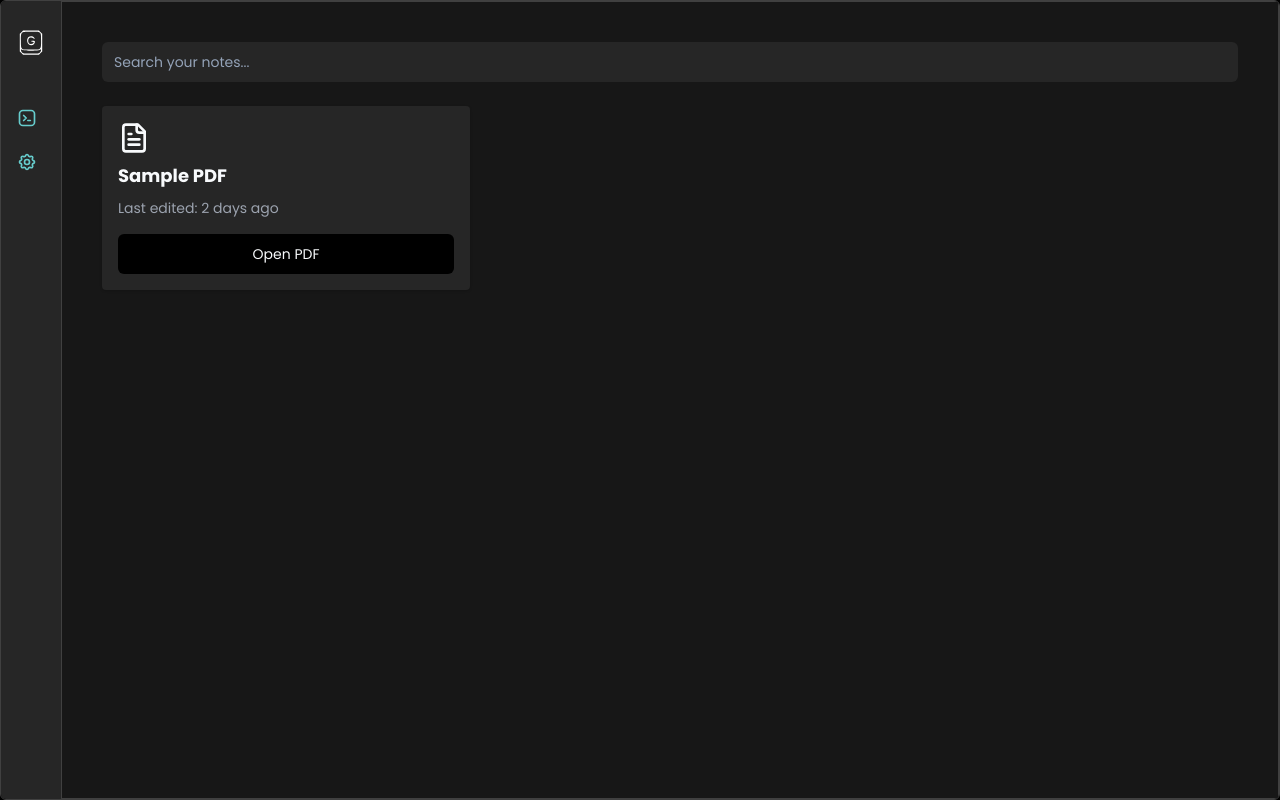
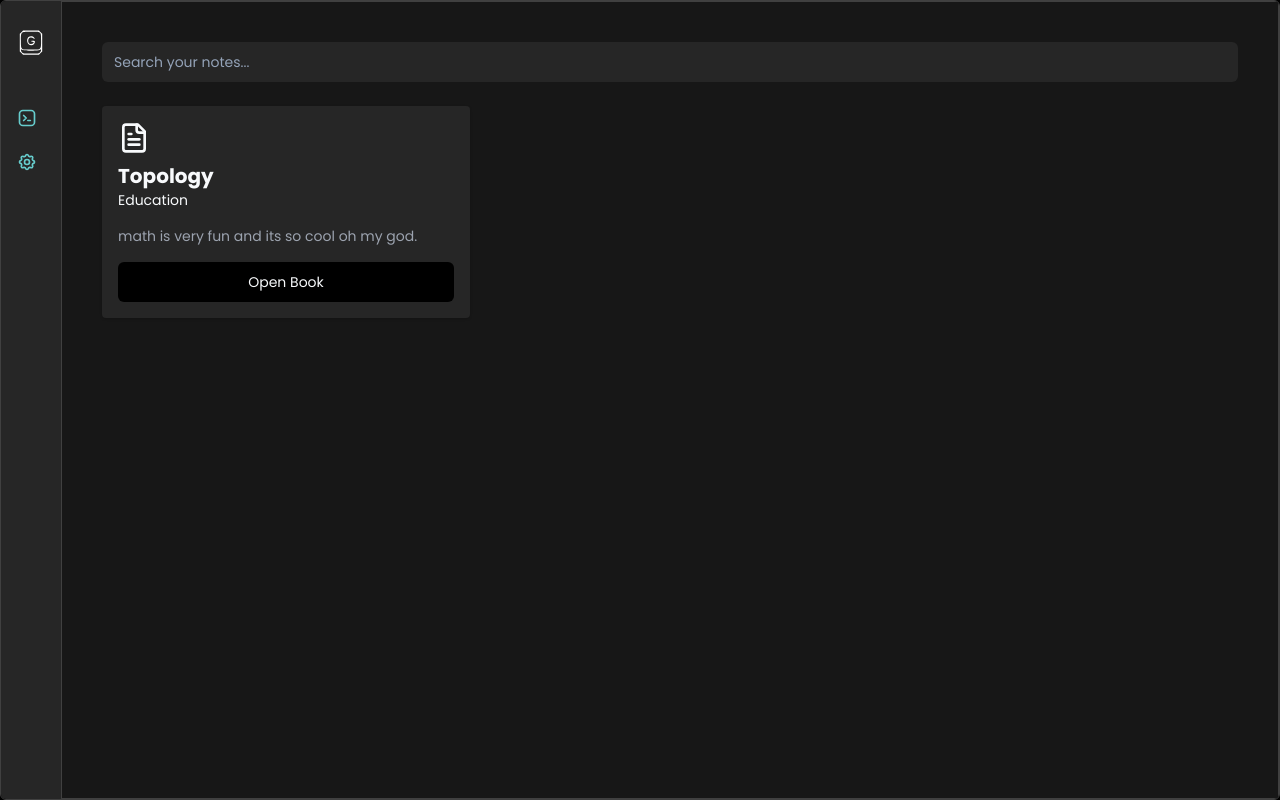
Before and after one commit to kenyounot123/gnovistar-app, a Next.js app: page /dashboard in a window 1280 px wide. Built offline with nearby package versions, Linux system fonts and the light colour scheme; no server answers.

Commit message:
Remove lock button on small screens, add new route for when we open a book

```diff
--- a/src/app/dashboard/components/Sidebar.tsx
+++ b/src/app/dashboard/components/Sidebar.tsx
@@ -66,7 +66,16 @@ export function GnovistarSidebar({children}:SideBarProps) {
             {open ? (
               <div className="flex justify-between">
                 <Logo />
-                <Button className={`border-0 hover:bg-primary`} title={locked ? "Unlock Sidebar" : "Lock Sidebar"} variant="outline" onClick={() => setLocked(!locked)}>{locked ? <ArrowLeftFromLine/> : <ArrowRightFromLine />}</Button>
+                <div className="hidden md:block">
+                  <Button
+                    className="border-0 hover:bg-primary"
+                    title={locked ? "Unlock Sidebar" : "Lock Sidebar"}
+                    variant="outline"
+                    onClick={() => setLocked(!locked)}
+                  >
+                    {locked ? <ArrowLeftFromLine /> : <ArrowRightFromLine />}
+                  </Button>
+                </div>
               </div>
             )
               : <LogoIcon />}
--- a/src/app/dashboard/page.tsx
+++ b/src/app/dashboard/page.tsx
@@ -3,6 +3,12 @@ import { Input } from "@/components/ui/input"
 import { BookOpen, FileText, Plus } from "lucide-react"
 import Link from "next/link"
 import { GnovistarSidebar } from "./components/Sidebar"
+
+const dummyBookData = {
+  bookTitle: "Topology",
+  bookDescription: "math is very fun and its so cool oh my god.",
+  bookPurpose:"Education",
+}
 
 export default function Dashboard() {
   return (
@@ -18,9 +24,10 @@ export default function Dashboard() {
               {/* PDF Card */}
               <div className="p-4 rounded shadow dark:bg-neutral-800">
                 <FileText className="h-8 w-8 mb-2" />
-                <h3 className="text-lg font-semibold mb-2">Sample PDF</h3>
-                <p className="text-sm text-gray-400 mb-4">Last edited: 2 days ago</p>
-                <Button variant="outline" className="border-0  w-full">Open PDF</Button>
+                <h3 className="text-xl font-semibold">{dummyBookData.bookTitle}</h3>
+                <p className="text-sm mb-4">{dummyBookData.bookPurpose}</p>
+                <p className="text-sm text-gray-400 mb-4">{dummyBookData.bookDescription}</p>
+                <Button variant="outline" className="border-0  w-full">Open Book</Button>
               </div>
               {/* Add more cards for other PDFs or notes */}
             </div>
```
Also changed, not shown: src/app/dashboard/book/[id]/page.tsx (added).
